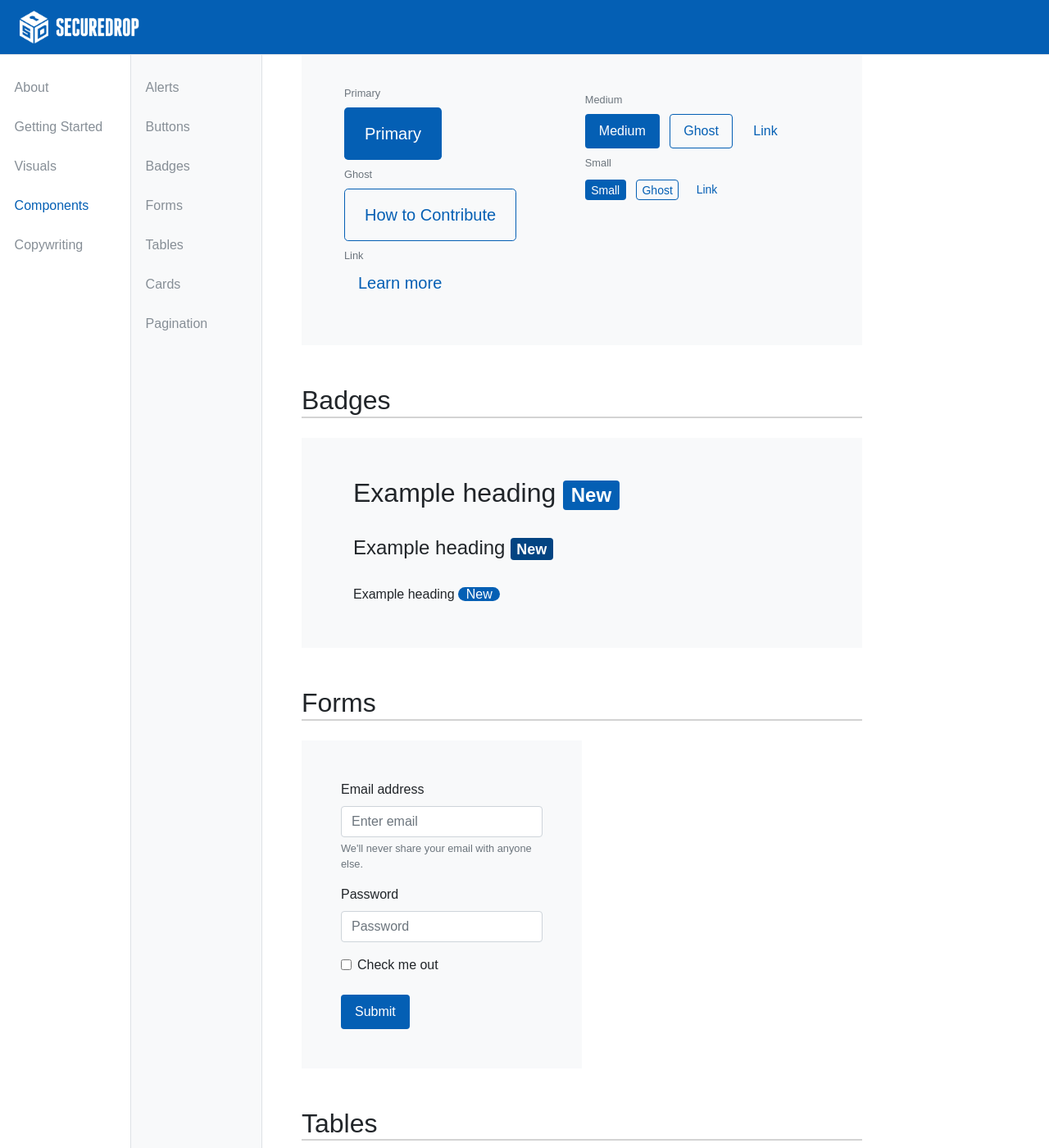
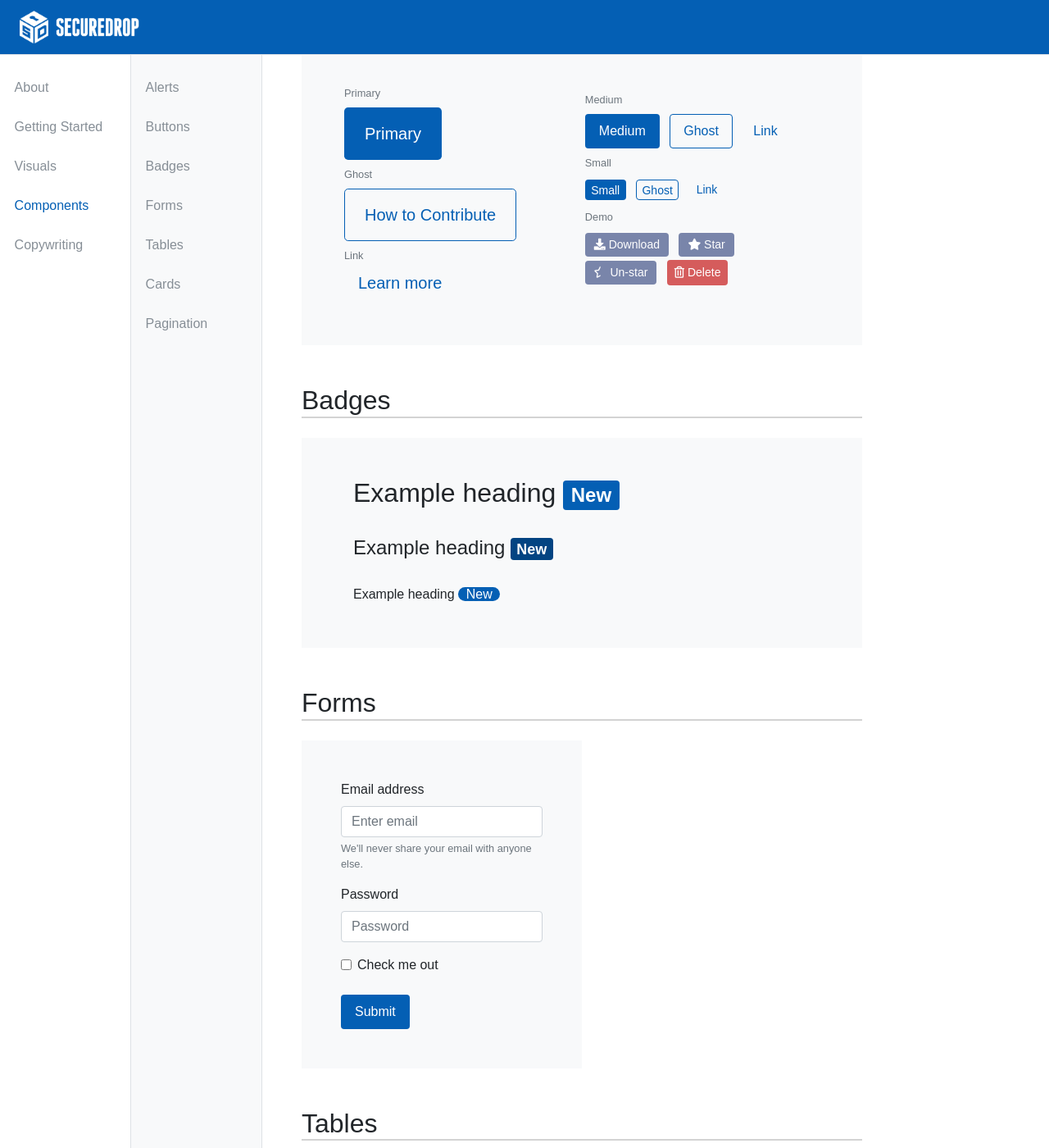
Before and after one commit to freedomofpress/securedrop-styleguide, a Jekyll site: the page built from components.md, in a window 1280 px wide and 1400 px high, scrolled down 850 px. Shown: the whole window at 82% size. Built offline with Jekyll 4.4.1, drawn with Linux system fonts in a browser that asks for light colours; some web fonts are replaced.

Commit message:
Added new buttons

```diff
--- a/_includes/components/buttons.html
+++ b/_includes/components/buttons.html
@@ -20,5 +20,10 @@
         <button type="button" class="btn btn-sm btn-small mr-2">Small</button>
         <button type="button" class="btn btn-sm btn-outline-small mr-2">Ghost</button>
         <button type="button" class="btn btn-sm btn-link mr-2">Link</button>
+        <p class="text-black small text-muted m-0 pt-2 pb-2">Demo</p>
+        <button type="button" class="btn btn-sm btn-default mr-2"><i class="fas fa-download"></i> Download</button>
+        <button type="button" class="btn btn-sm btn-default mr-2"><i class="fas fa-star"></i> Star</button>
+        <button type="button" class="btn btn-sm btn-default mr-2"><i class="far fa-star-half"></i> Un-star</button>
+        <button type="button" class="btn btn-sm btn-delete mr-2"><i class="far fa-trash-alt"></i> Delete</button>
     </div>
 </div>
--- a/assets/styles/components.scss
+++ b/assets/styles/components.scss
@@ -254,6 +254,24 @@
   text-decoration: none;
 }
 
+.btn-delete {
+  background-color: #d55c5c;
+  color: #fff;
+  font-size: small;
+  padding: 3px 10px;
+  -moz-box-sizing: border-box;
+  margin: 2px auto;
+  cursor: pointer;
+  text-align: center;
+  text-decoration: none;
+
+  &:hover {
+    background: #fff;
+    border-color: #d55c5c;
+    color: #d55c5c;
+  }
+}
+
 .btn-default:active, .btn-default:focus, .btn-default:hover {
   background: #fff !important;
   color: #7985aa !important;
```
Also changed, not shown: 4 other files.
